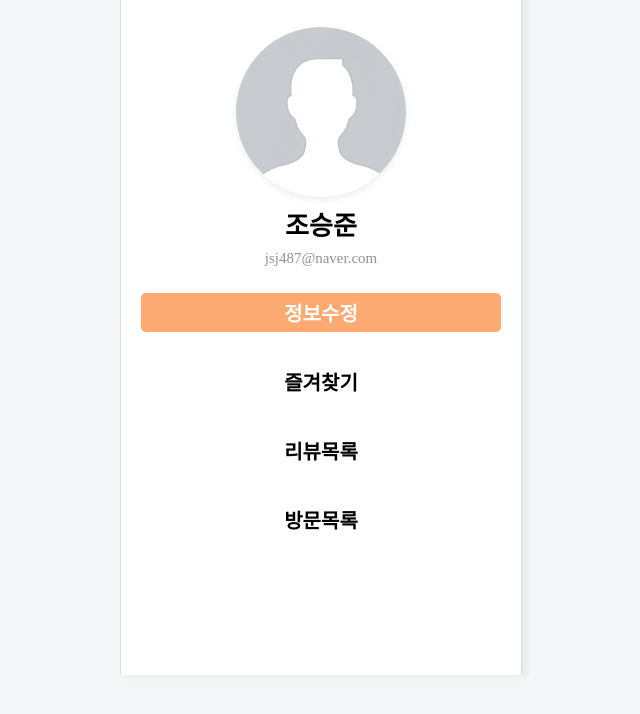
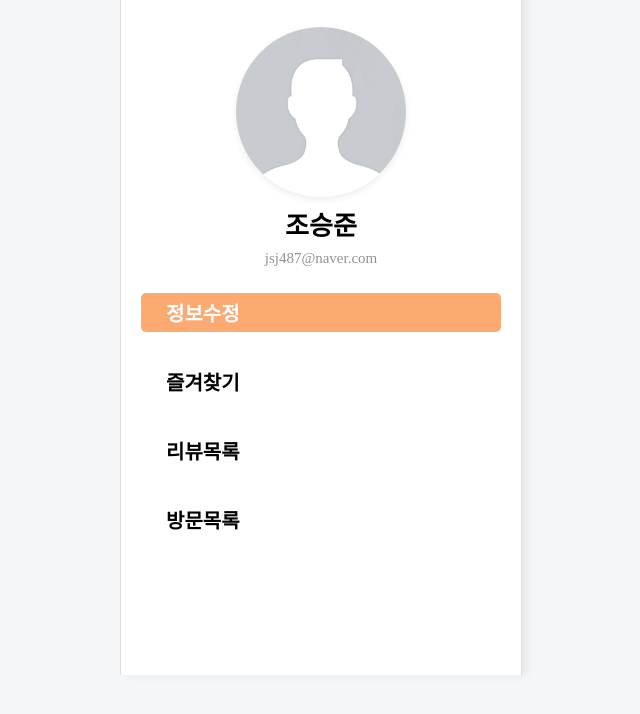
Before and after one commit to 7jjin/dot-com, a plain HTML site: page JoSeungJun/MyPage/MyPage.html in a window 1280 px wide. Shown: the part 78-792 px from the top of the page, without its empty margins (30-670 px from the left). Drawn offline with Linux system fonts and the light colour scheme.

Commit message:
사이드바

```diff
--- a/JoSeungJun/MyPage/MyPage.css
+++ b/JoSeungJun/MyPage/MyPage.css
@@ -77,7 +77,7 @@ body {
 }
 
 .Menu_Area{
-    text-align: center;
+    /* text-align: center; */
     list-style:none;
     width: 90%;
     padding-left: 5%;
@@ -93,7 +93,7 @@ body {
 }
 
 .Menu_Act{
-    /* margin-left: 20px; */
+    margin-left: 20px;
     padding: 5px;
     font-size: 20px;
     font-weight: 700;
@@ -103,7 +103,7 @@ body {
 }
 
 .Menu{
-    /* margin-left: 20px; */
+    margin-left: 20px;
     padding: 5px;
     border-radius: 5px;
     font-size: 20px;
```
